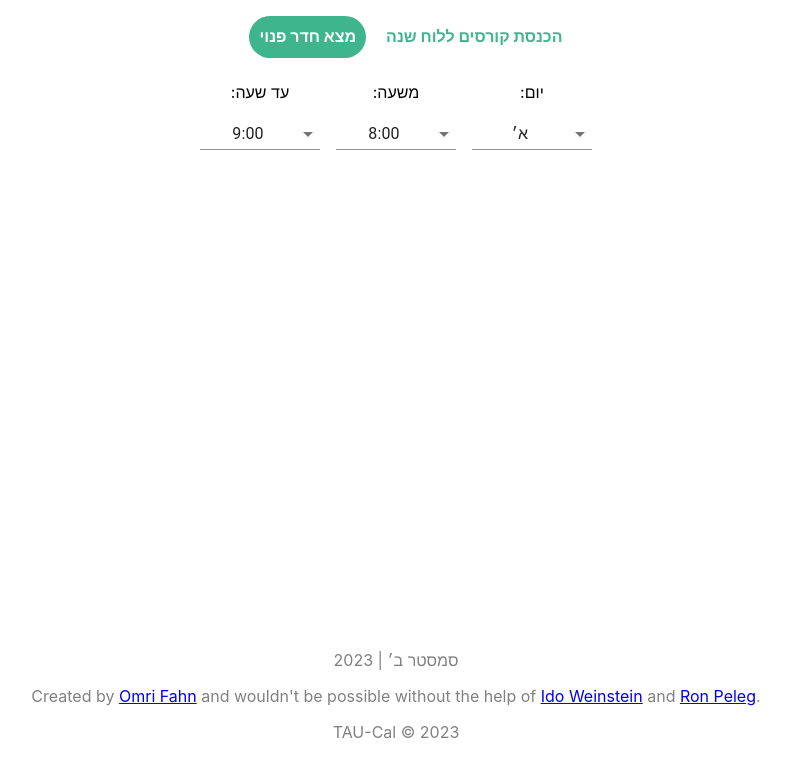
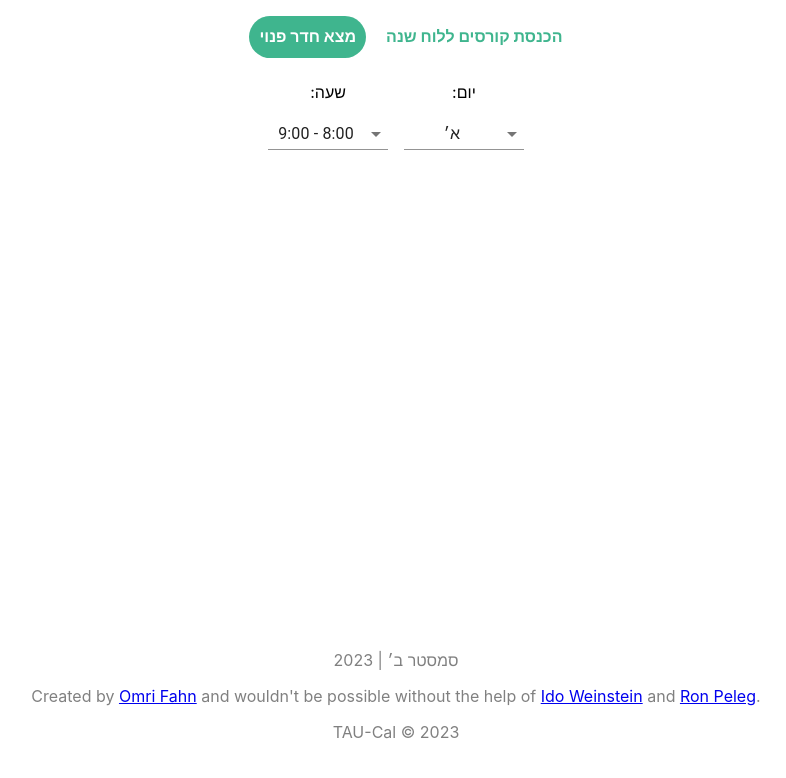
Before and after one commit to omrifahn/TAU-Cal, a React (Create React App) app: page / in a window 1280 px wide. Shown: the top 778 px of the page, without its empty margins (244-1030 px from the left). Built offline with nearby package versions, Linux system fonts and the light colour scheme.

Commit message:
Revert "hours range"
This reverts commit 92759c6702d47f3462ebaf0a24cbf2671072182f.

```diff
--- a/src/components/rooms_finder_components/FreeRoomsFinder.js
+++ b/src/components/rooms_finder_components/FreeRoomsFinder.js
@@ -7,7 +7,6 @@ import FormControl from '@material-ui/core/FormControl';
 import Select from '@material-ui/core/Select';
 import MenuItem from '@material-ui/core/MenuItem';
 import { green } from '@material-ui/core/colors';
-import {Fab} from "@material-ui/core";
 
 const useStyles = makeStyles((theme) => ({
     formControl: {
@@ -26,8 +25,7 @@ const useStyles = makeStyles((theme) => ({
 const FreeRoomsFinder = () => {
     const classes = useStyles();
     const [selectedDay, setSelectedDay] = useState(1);
-    const [selectedStartTime, setStartTime] = useState(8);
-    const [selectedEndTime, setEndTime] = useState(9);
+    const [selectedHour, setSelectedHour] = useState(8);
     const [freeRooms, setFreeRooms] = useState([]);
 
     const handleDayChange = (event) => {
@@ -35,13 +33,8 @@ const FreeRoomsFinder = () => {
         findFreeRooms();
     };
 
-    const handleStartTimeChange = (event) => {
-        setStartTime(event.target.value);
-        findFreeRooms();
-    };
-
-    const handleEndTimeChange = (event) => {
-        setEndTime(event.target.value);
+    const handleHourChange = (event) => {
+        setSelectedHour(event.target.value);
         findFreeRooms();
     };
 
@@ -49,14 +42,7 @@ const FreeRoomsFinder = () => {
         const freeRooms = [];
         for (const location in data) {
             for (const room in data[location]) {
-                let isRoomFree = true;
-                for (let i = selectedStartTime; i < selectedEndTime; i++) {
-                    if (!data[location][room][selectedDay][i]) {
-                        isRoomFree = false;
-                        break;
-                    }
-                }
-                if (isRoomFree) {
+                if (data[location][room][selectedDay][selectedHour]) {
                     freeRooms.push({ location, room });
                 }
             }
@@ -65,7 +51,8 @@ const FreeRoomsFinder = () => {
     };
 
     return (
-    <div style={{direction: 'rtl'}}>
+        <div style={{direction: 'rtl'}}>
+
             <FormControl className={classes.formControl}>
                 <label htmlFor="day-select">יום:</label>
                 <Select
@@ -81,30 +68,18 @@ const FreeRoomsFinder = () => {
                 </Select>
             </FormControl>
 
-            <FormControl className={classes.formControl} >
-                <label htmlFor="start-time-select">משעה:</label>
+            <FormControl className={classes.formControl}>
+                <label htmlFor="hour-select">שעה:</label>
                 <Select
-                    id="start-time-select"
-                    value={selectedStartTime}
-                    onChange={handleStartTimeChange}
+                    id="hour-select"
+                    value={selectedHour}
+                    onChange={handleHourChange}
                 >
                     {Array.from({ length: 12 }, (_, i) => i + 8).map(hour => (
-                        <MenuItem value={hour}>{hour}:00</MenuItem>
+                        <MenuItem value={hour}>{hour}:00 - {hour + 1}:00</MenuItem>
                     ))}
                 </Select>
-            </FormControl>
 
-            <FormControl className={classes.formControl}>
-                <label htmlFor="end-time-select">עד שעה:</label>
-                <Select
-                    id="end-time-select"
-                    value={selectedEndTime}
-                    onChange={handleEndTimeChange}
-                >
-                    {Array.from({ length: 12 }, (_, i) => i + 9).filter(hour => hour > selectedStartTime).map(hour => (
-                        <MenuItem value={hour}>{hour}:00</MenuItem>
-                    ))}
-                </Select>
             </FormControl>
 
             <RoomsList freeRooms={freeRooms} />
```
